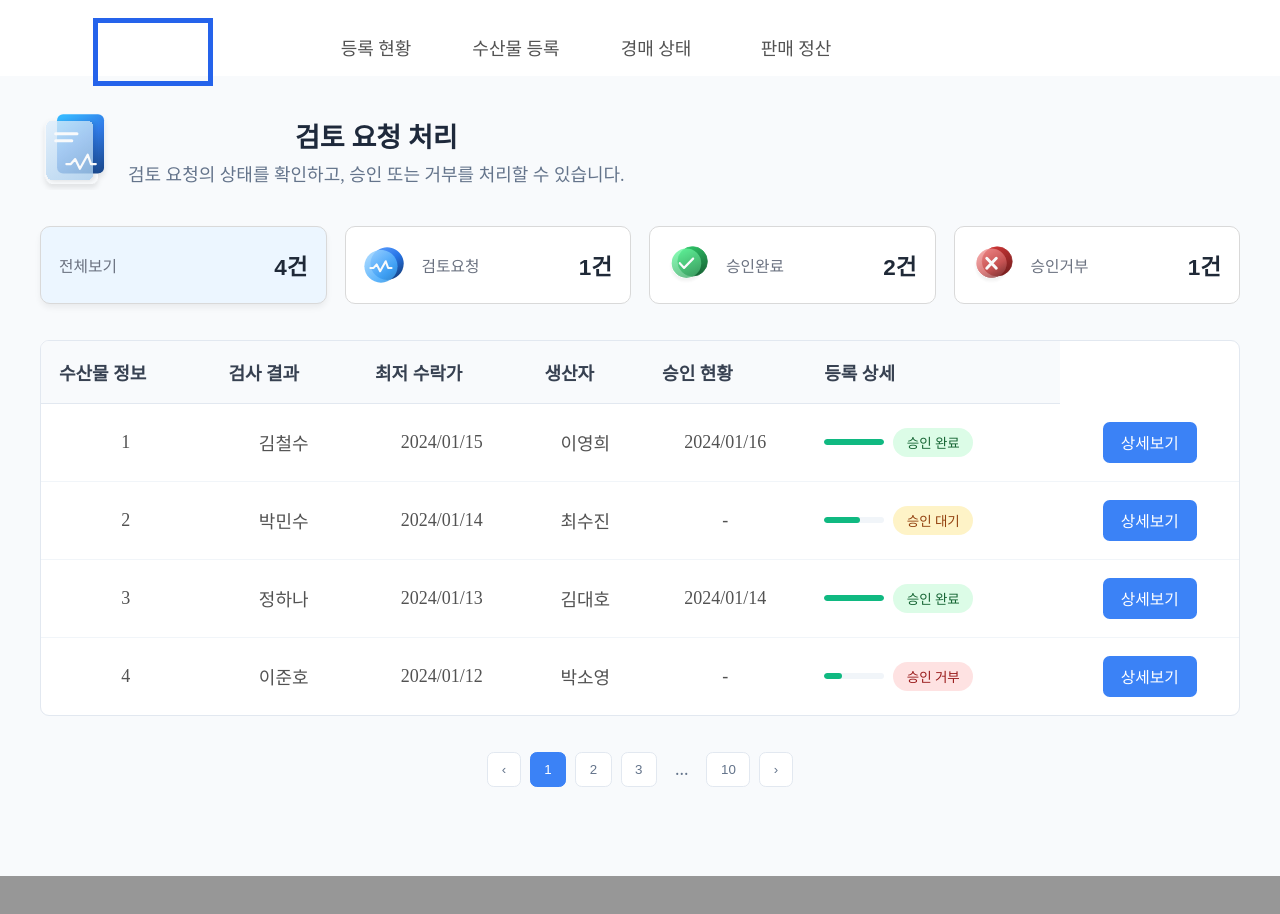
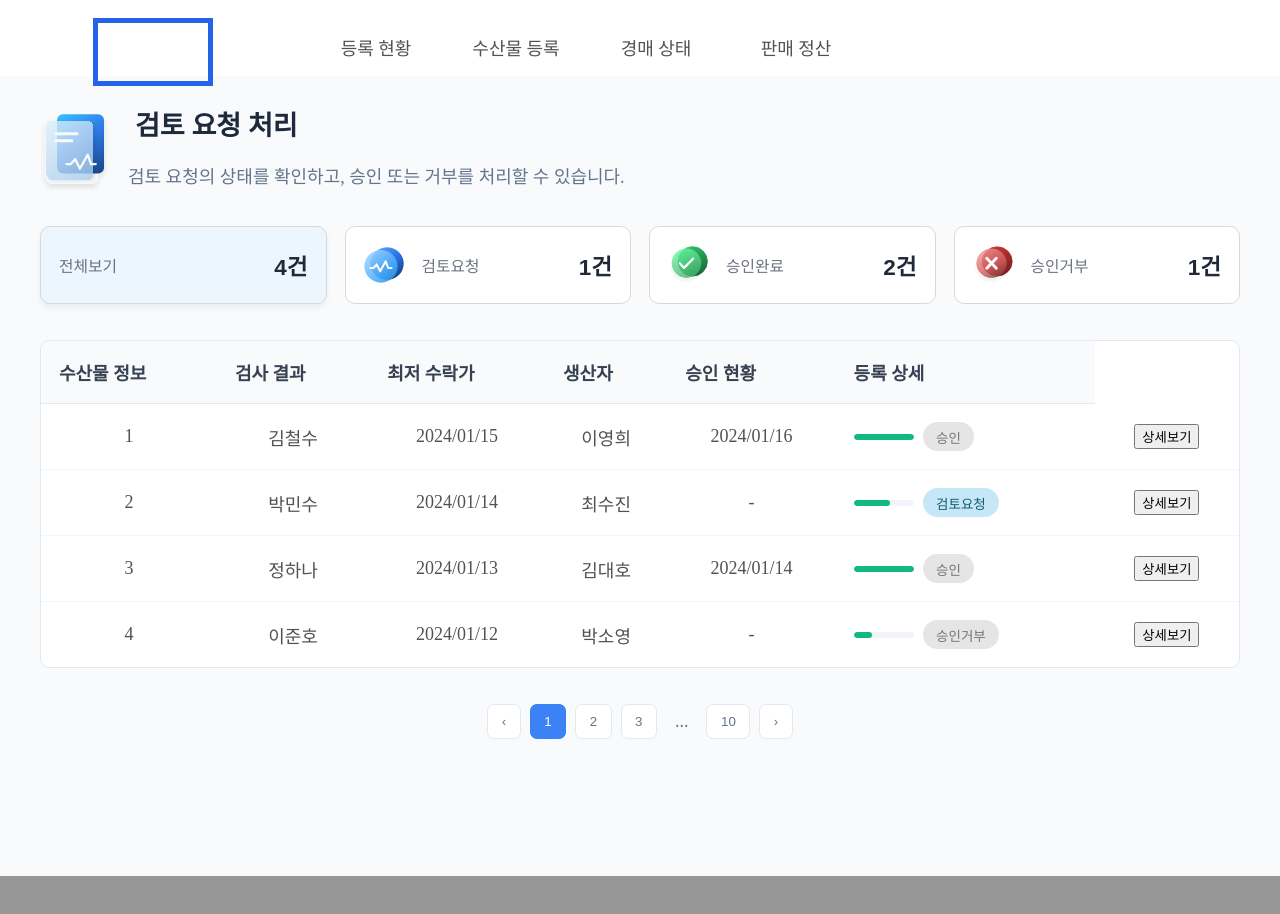
Before and after one commit to LikeLionHGU/TaxiDriver_Front, a React (Create React App) app: page /review in a window 1280 px wide. Shown: the top 914 px of the page. Built offline with nearby package versions, Linux system fonts and the light colour scheme.

Commit message:
feat:검토요청페이지 버튼별 필터링

```diff
--- a/src/components/SalesSettlementPage/PageHeader.js
+++ b/src/components/SalesSettlementPage/PageHeader.js
@@ -1,16 +1,16 @@
 import React from "react";
 import styles from "./PageHeader.module.css";
 
-import NoteImg from "../../assets/SaleTable/note.svg";
+// import NoteImg from "../../assets/SaleTable/note.svg";
 import CartImg from "../../assets/SaleTable/cart.svg";
 
 
 function PageHeader() {
 
-  const headerText =[
-    { id: 1, src: NoteImg, title: "경매 상태", content: "내가 등록한 상품의 경매 상태를 확인하세요." },
-    { id: 2, src: CartImg, title: "판매 정산 현황", content: "낙찰된 상품의 정산 처리 현황과 수익을 확인하세요." },
-  ]
+  // const headerText =[
+  //   { id: 1, src: NoteImg, title: "경매 상태", content: "내가 등록한 상품의 경매 상태를 확인하세요." },
+  //   { id: 2, src: CartImg, title: "판매 정산 현황", content: "낙찰된 상품의 정산 처리 현황과 수익을 확인하세요." },
+  // ]
   return (
     <>
       <div className={styles.main}>
--- a/src/components/stats-cards2.js
+++ b/src/components/stats-cards2.js
@@ -22,7 +22,7 @@ export default function StatsCards({ stats, onSelect, activeKey }) {
         let activeClass = ""
         if (activeKey === card.key) {
           if (card.key === "all") activeClass = styles.cardActiveAll
-          if (card.key === "review") activeClass = styles.cardReviewActive
+          if (card.key === "pending") activeClass = styles.cardActivePending
           if (card.key === "approved") activeClass = styles.cardActiveApproved
           if (card.key === "rejected") activeClass = styles.cardActiveRejected
         }
--- a/src/components/styles/stats-cards.module.css
+++ b/src/components/styles/stats-cards.module.css
@@ -47,8 +47,13 @@
  box-shadow: 0 4px 7.2px -1px rgba(0, 0, 0, 0.07);
 }
 
+/* 검토요청(active) */
+.cardActivePending {
+  background: linear-gradient(to bottom, #ffffff, #def6ff);
+}
+
 /* 검토중(active) */
-.cardActivePending {
+.cardReviewActive {
   --border-color: #D9D9D9;
   background:
     linear-gradient(0deg, rgba(255,255,255,0.85) 0%, rgba(255,255,255,0.85) 100%),
--- a/src/pages/Review.js
+++ b/src/pages/Review.js
@@ -11,7 +11,7 @@ export default function Dashboard() {
       applicationDate: "2024/01/15",
       reviewer: "이영희",
       approvalDate: "2024/01/16",
-      status: "승인 완료",
+      status: "승인",
       progress: 100,
     },
     {
@@ -20,7 +20,7 @@ export default function Dashboard() {
       applicationDate: "2024/01/14",
       reviewer: "최수진",
       approvalDate: "-",
-      status: "승인 대기",
+      status: "검토요청",
       progress: 60,
     },
     {
@@ -29,7 +29,7 @@ export default function Dashboard() {
       applicationDate: "2024/01/13",
       reviewer: "김대호",
       approvalDate: "2024/01/14",
-      status: "승인 완료",
+      status: "승인",
       progress: 100,
     },
     {
@@ -38,7 +38,7 @@ export default function Dashboard() {
       applicationDate: "2024/01/12",
       reviewer: "박소영",
       approvalDate: "-",
-      status: "승인 거부",
+      status: "승인거부",
       progress: 30,
     },
   ]
@@ -46,15 +46,22 @@ export default function Dashboard() {
   const [activeCard, setActiveCard] = useState("all")
 
   const stats = {
-    pending: requestData.filter((item) => item.status === "승인 대기").length,
-    approved: requestData.filter((item) => item.status === "승인 완료").length,
-    rejected: requestData.filter((item) => item.status === "승인 거부").length,
+    pending: requestData.filter((item) => item.status === "검토요청").length,
+    approved: requestData.filter((item) => item.status === "승인").length,
+    rejected: requestData.filter((item) => item.status === "승인거부").length,
   }
 
   const handleCardSelect = (key) => {
     setActiveCard(key)
-    // You can add filtering logic here based on the selected key
   }
+
+  const filteredData = requestData.filter((item) => {
+    if (activeCard === "all") return true
+    if (activeCard === "pending") return item.status === "검토요청"
+    if (activeCard === "approved") return item.status === "승인"
+    if (activeCard === "rejected") return item.status === "승인거부"
+    return true
+  })
 
   return (
     <div className={styles.container}>
@@ -84,23 +91,42 @@ export default function Dashboard() {
               </tr>
             </thead>
             <tbody>
-              {requestData.map((item) => (
-                <tr key={item.id}>
-                  <td>{item.id}</td>
-                  <td>{item.applicant}</td>
-                  <td>{item.applicationDate}</td>
-                  <td>{item.reviewer}</td>
-                  <td>{item.approvalDate}</td>
+              {filteredData.map((item) => (
+                <tr key={item.id} className={styles.row}>
                   <td>
-                    <div className={styles.statusCell}>
+                    <div className={styles.cellPrimary}>{item.id}</div>
+                  </td>
+                  <td>
+                    <div className={styles.cell}>{item.applicant}</div>
+                  </td>
+                  <td>
+                    <div className={styles.cell}>{item.applicationDate}</div>
+                  </td>
+                  <td>
+                    <div className={styles.cell}>{item.reviewer}</div>
+                  </td>
+                  <td>
+                    <div className={styles.cell}>{item.approvalDate}</div>
+                  </td>
+                  <td>
+                    <div className={`${styles.cell} ${styles.statusCell}`}>
                       <div className={styles.progressContainer}>
-                        <div className={styles.progressBar} style={{ width: `${item.progress}%` }}></div>
+                        <div
+                          className={styles.progressBar}
+                          style={{ width: `${item.progress}%` }}
+                        />
                       </div>
-                      <span className={`${styles.badge} ${styles[item.status.replace(" ", "")]}`}>{item.status}</span>
+                      <span
+                        className={`${styles.badge} ${
+                          styles[item.status.replace(" ", "")]
+                        }`}
+                      >
+                        {item.status}
+                      </span>
                     </div>
                   </td>
                   <td>
-                    <button className={styles.actionButton}>상세보기</button>
+                    <button className={styles.ghostButton}>상세보기</button>
                   </td>
                 </tr>
               ))}
--- a/src/pages/SalesSettlement.js
+++ b/src/pages/SalesSettlement.js
@@ -1,5 +1,5 @@
-import React from "react";
-import styles from "../styles/SalesSettlement.module.css";
+// import React from "react";
+// import styles from "../styles/SalesSettlement.module.css";
 
 import SaleTable from "../components/SaleTable";
 
--- a/src/styles/Review.module.css
+++ b/src/styles/Review.module.css
@@ -63,10 +63,11 @@
 }
 
 .title {
+  margin-right:320px;
+  margin-top:-10px;
   font-size: 1.5rem;
   font-weight: bold;
   color: #1e293b;
-  margin: 0;
 }
 
 .subtitle {
@@ -87,6 +88,7 @@
 .table {
   width: 100%;
   border-collapse: collapse;
+  margin-right:20px;
 }
 
 .table th {
@@ -135,19 +137,19 @@
   font-weight: 500;
 }
 
-.승인완료 {
-  background: #dcfce7;
-  color: #166534;
+.승인 {
+  background: #E5E5E5;
+  color: #757575;
 }
 
-.승인대기 {
-  background: #fef3c7;
-  color: #92400e;
+.검토요청 {
+  background: rgba(160, 215, 243, 0.60);
+  color: #115C6D;
 }
 
 .승인거부 {
-  background: #fee2e2;
-  color: #991b1b;
+  background: #E5E5E5;
+  color: #757575;
 }
 
 .actionButton {
@@ -198,6 +200,8 @@
   padding: 0 0.5rem;
 }
 
+
+
 @media (max-width: 768px) {
   .header {
     flex-direction: column;
```
Also changed, not shown: src/components/styles/stats-cards2.module.css (+3 -4 lines), src/assets/검토중.svg.
